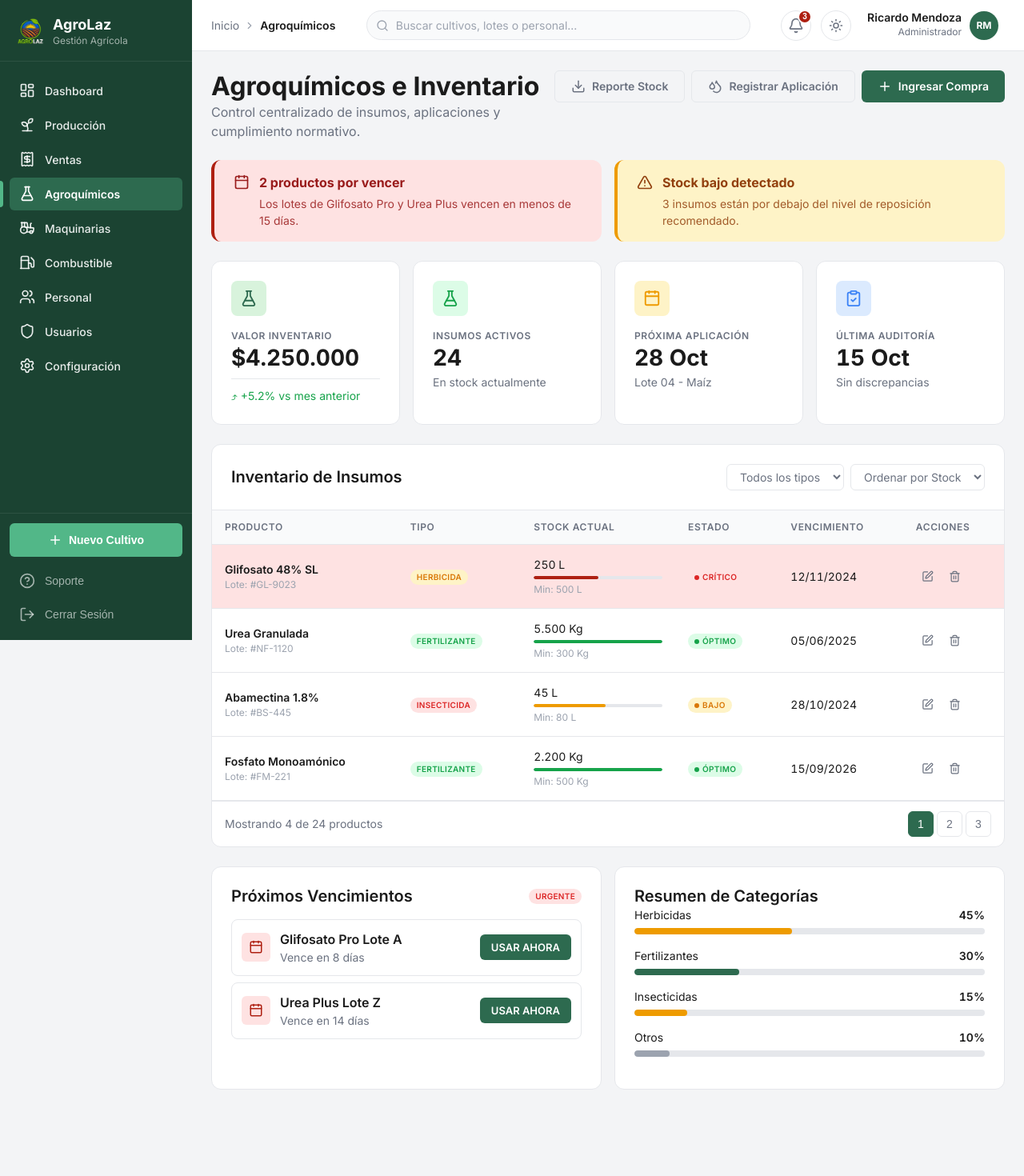
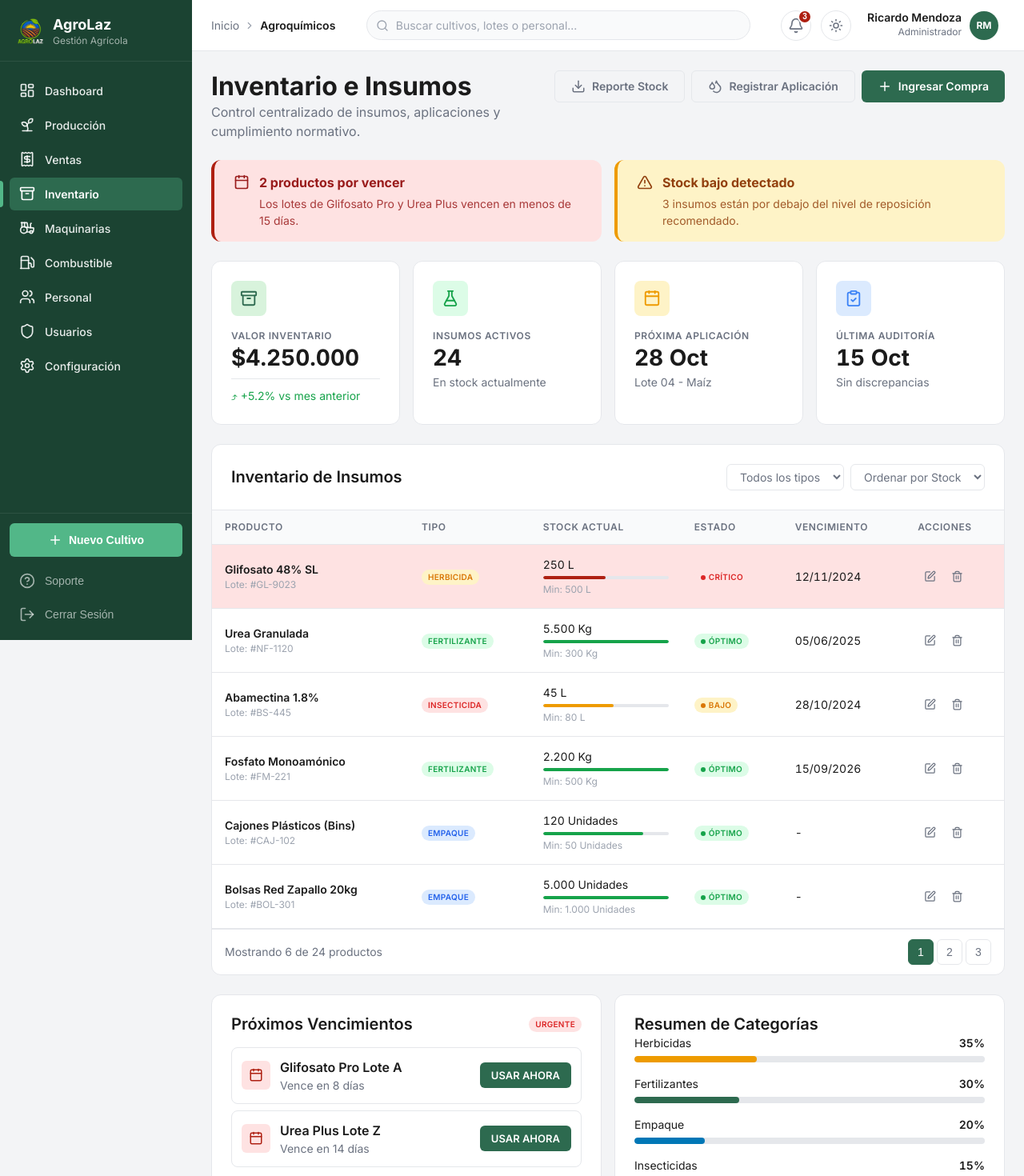
Before and after one commit to digimedios-stream/agrolaz-demo, a React (Vite) app: page /agroquimicos in a window 1280 px wide. Shown: the top 1470 px of the page at 80% size. Before the commit the page ends 1386 px from the top, so only its background shows below. Built offline with nearby package versions, Linux system fonts and the light colour scheme.

Commit message:
Rename Agroquimicos to Inventario e Insumos and add packaging data

```diff
--- a/src/components/Sidebar.jsx
+++ b/src/components/Sidebar.jsx
@@ -1,7 +1,7 @@
 import { NavLink, useNavigate } from 'react-router-dom';
 import {
   LayoutDashboard, Sprout, Receipt, FlaskConical, Tractor,
-  Users, Shield, Settings, Plus, HelpCircle, LogOut, Menu, X, Fuel
+  Users, Shield, Settings, Plus, HelpCircle, LogOut, Menu, X, Fuel, Archive
 } from 'lucide-react';
 import { useState } from 'react';
 import { currentUser } from '../data/mockData';
@@ -11,7 +11,7 @@ const navItems = [
   { to: '/dashboard', icon: LayoutDashboard, label: 'Dashboard' },
   { to: '/produccion', icon: Sprout, label: 'Producción' },
   { to: '/ventas', icon: Receipt, label: 'Ventas' },
-  { to: '/agroquimicos', icon: FlaskConical, label: 'Agroquímicos' },
+  { to: '/agroquimicos', icon: Archive, label: 'Inventario' },
   { to: '/maquinarias', icon: Tractor, label: 'Maquinarias' },
   { to: '/combustible', icon: Fuel, label: 'Combustible' },
   { to: '/personal', icon: Users, label: 'Personal' },
--- a/src/data/mockData.js
+++ b/src/data/mockData.js
@@ -324,6 +324,32 @@ export const agroquimicos = [
     estadoType: 'success',
     vencimiento: '15/09/2026',
   },
+  {
+    id: 5,
+    producto: 'Cajones Plásticos (Bins)',
+    lote: '#CAJ-102',
+    tipo: 'Empaque',
+    tipoColor: 'info',
+    stockActual: '120 Unidades',
+    stockMin: '50 Unidades',
+    porcentaje: 80,
+    estado: 'Óptimo',
+    estadoType: 'success',
+    vencimiento: '-',
+  },
+  {
+    id: 6,
+    producto: 'Bolsas Red Zapallo 20kg',
+    lote: '#BOL-301',
+    tipo: 'Empaque',
+    tipoColor: 'info',
+    stockActual: '5.000 Unidades',
+    stockMin: '1.000 Unidades',
+    porcentaje: 100,
+    estado: 'Óptimo',
+    estadoType: 'success',
+    vencimiento: '-',
+  },
 ];
 
 export const proximosVencimientos = [
@@ -332,10 +358,10 @@ export const proximosVencimientos = [
 ];
 
 export const categoriasResumen = [
-  { nombre: 'Herbicidas', porcentaje: 45, color: '#EE9B00' },
+  { nombre: 'Herbicidas', porcentaje: 35, color: '#EE9B00' },
   { nombre: 'Fertilizantes', porcentaje: 30, color: '#2D6A4F' },
-  { nombre: 'Insecticidas', porcentaje: 15, color: '#EE9B00' },
-  { nombre: 'Otros', porcentaje: 10, color: '#9CA3AF' },
+  { nombre: 'Empaque', porcentaje: 20, color: '#0077B6' },
+  { nombre: 'Insecticidas', porcentaje: 15, color: '#9CA3AF' },
 ];
 
 // --- Maquinarias ---
--- a/src/pages/Agroquimicos.jsx
+++ b/src/pages/Agroquimicos.jsx
@@ -1,5 +1,5 @@
 import { useState } from 'react';
-import { Plus, Download, FlaskConical, AlertTriangle, Calendar, ClipboardCheck, Edit, Trash2, Droplets } from 'lucide-react';
+import { Plus, Download, FlaskConical, AlertTriangle, Calendar, ClipboardCheck, Edit, Trash2, Droplets, Archive } from 'lucide-react';
 import StatCard from '../components/StatCard';
 import Badge from '../components/Badge';
 import Button from '../components/Button';
@@ -16,7 +16,7 @@ export default function Agroquimicos() {
     <div className="agroquimicos">
       <div className="agroquimicos__header">
         <div>
-          <h1>Agroquímicos e Inventario</h1>
+          <h1>Inventario e Insumos</h1>
           <p>Control centralizado de insumos, aplicaciones y cumplimiento normativo.</p>
         </div>
         <div className="agroquimicos__header-actions">
@@ -50,7 +50,7 @@ export default function Agroquimicos() {
       </div>
 
       <div className="agroquimicos__stats">
-        <StatCard icon={FlaskConical} iconBg="primary" title="Valor Inventario" value={agroquimicosStats.valorInventario.value}>
+        <StatCard icon={Archive} iconBg="primary" title="Valor Inventario" value={agroquimicosStats.valorInventario.value}>
           <span className="text-sm text-success">⤴ {agroquimicosStats.valorInventario.trend}</span>
         </StatCard>
         <StatCard icon={FlaskConical} iconBg="success" title="Insumos Activos" value={agroquimicosStats.insumosActivos.value} label={agroquimicosStats.insumosActivos.label} />
@@ -164,7 +164,7 @@ export default function Agroquimicos() {
           <div className="agroquimicos__form-row">
             <div className="agroquimicos__form-field">
               <label>Tipo <span className="required">*</span></label>
-              <select><option value="">Seleccionar...</option><option>Herbicida</option><option>Fertilizante</option><option>Insecticida</option><option>Fungicida</option></select>
+              <select><option value="">Seleccionar...</option><option>Agroquímico (Herbicida)</option><option>Agroquímico (Fertilizante)</option><option>Empaque y Cosecha (Cajones, Bolsas)</option><option>Riego y Suelo</option><option>Herramientas y Varios</option></select>
             </div>
             <div className="agroquimicos__form-field">
               <label>N° de Lote</label>
```
